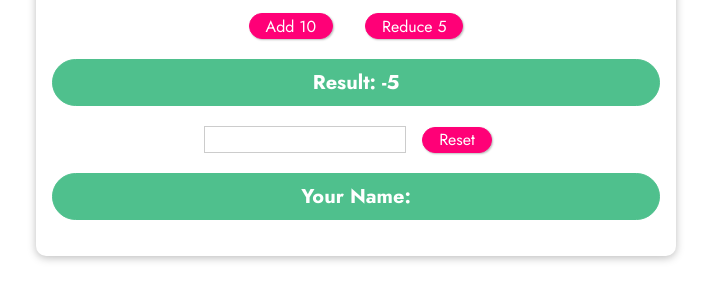
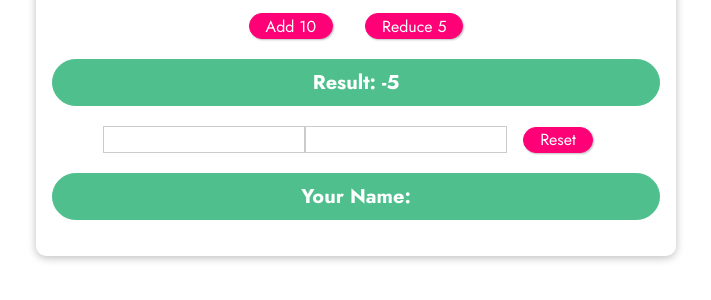
Before and after one commit to HassanKhan123/vuejs-events, a plain HTML site: page index.html in a window 1280 px wide. Both pictures are taken after a click on the button "Reduce 5". Shown: the part 286-586 px from the top of the page, without its empty margins (284-995 px from the left). Drawn offline with nearby package versions, Linux system fonts and the light colour scheme.

Commit message:
watchers added

```diff
--- a/app.js
+++ b/app.js
@@ -2,15 +2,23 @@ const app = Vue.createApp({
   data() {
     return {
       counter: 0,
-      name:''
+      name:'',
+     lastName:''
     };
+  },
+  watch:{
+    counter(value){
+      if(value > 50){
+        this.counter=0
+      }
+    }
   },
   computed:{
     fullName(){
-      if(this.name === ''){
+      if(this.name === '' || this.lastName === ''){
         return ''
       }
-      return this.name + ' ' + 'Khan'
+      return this.name + ' ' + this.lastName
     }
   },
   methods:{
--- a/index.html
+++ b/index.html
@@ -22,6 +22,7 @@
       <button v-on:click="reduce(5)">Reduce 5</button>
       <p>Result: {{ counter }}</p>
       <input type="text" v-model ="name" />
+      <input type="text" v-model ="lastName" />
       <button v-on:click="resetInput">Reset</button>
       <p>Your Name: {{fullName}}</p>
     </section>
```
